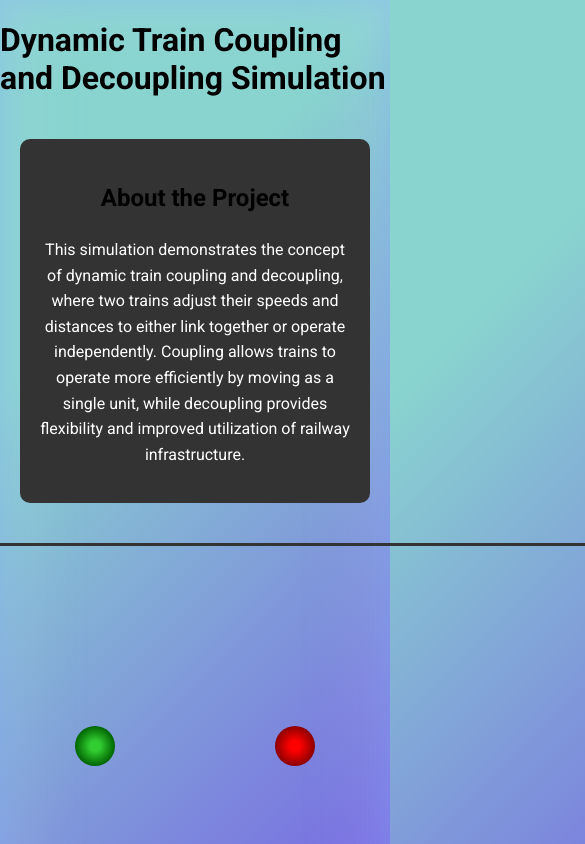
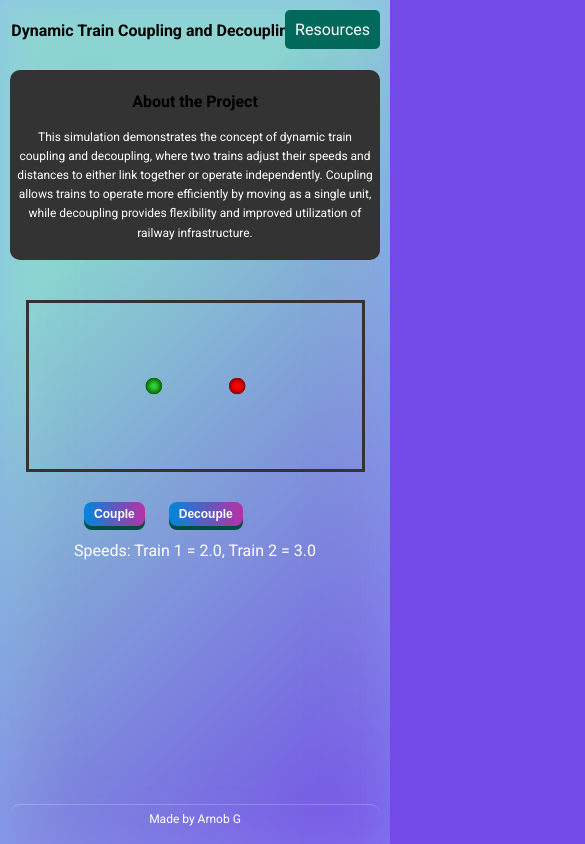
Before and after one commit to aalexandros47/train-coupling-simulation-app, a plain HTML site: page index.html in a window 390 px wide. Shown: the top 844 px of the page, 585 px wide, since content can reach past the window. Drawn offline with Linux system fonts and the light colour scheme.

Commit message:
resources button added

```diff
--- a/index.css
+++ b/index.css
@@ -1,5 +1,5 @@
 body {
-  font-family: 'Roboto', sans-serif; /* Using Google's Roboto */
+  font-family: 'Roboto', sans-serif;
   background-color: #734ae8;
   background-image: linear-gradient(315deg, #734ae8 0%, #89d4cf 74%);
   color: #ffffff;
@@ -11,16 +11,23 @@ body {
   justify-content: center;
   min-height: 100vh;
   box-shadow: inset 0 0 80px rgba(192, 219, 255, 0.35),
-    inset 0 0 32px rgba(65, 120, 255, 0.24); /* Glowing effect */
+    inset 0 0 32px rgba(65, 120, 255, 0.24);
 }
+
 h1,
 h2 {
-  color: #000000; /* Green color for headings */
+  color: #000000;
 }
+
 canvas {
+  width: 90%;
+  max-width: 800px;
+  height: auto;
+  display: block;
+  margin: 20px auto;
   border: 3px solid #333;
-  margin-top: 20px;
 }
+
 button {
   background-image: linear-gradient(
     to right,
@@ -37,15 +44,57 @@ button {
   transition: transform 0.2s, box-shadow 0.2s;
   box-shadow: 0 4px #004d40;
 }
+#resourcesToggle {
+  position: fixed;
+  top: 10px;
+  right: 10px;
+  background-color: #00695c;
+  color: white;
+  padding: 10px;
+  border-radius: 5px;
+  cursor: pointer;
+  z-index: 1000; /* Ensure it stays on top */
+}
+
+#resourcesPanel {
+  position: fixed;
+  top: 50px;
+  right: 10px;
+  background-color: #009688;
+  color: white;
+  border-radius: 5px;
+  padding: 10px;
+  display: none; /* Hidden by default */
+  box-shadow: 0 4px 6px rgba(0, 0, 0, 0.1);
+  z-index: 999; /* Just below the toggle for layering */
+}
+
+#resourcesPanel ul {
+  list-style: none;
+  padding: 0;
+}
+
+#resourcesPanel ul li a {
+  color: white;
+  text-decoration: none;
+}
+
+.hidden {
+  display: none;
+}
+
 button:hover {
   background: linear-gradient(145deg, #00695c, #009688);
 }
+
 button:active {
   box-shadow: 0 2px #004d40;
   transform: translateY(2px);
 }
+
 #description,
 #footer {
+  width: 100%;
   max-width: 800px;
   text-align: center;
   padding: 20px;
@@ -54,12 +103,61 @@ button:active {
   margin: 20px;
   line-height: 1.6;
   font-size: 16px;
+  box-sizing: border-box;
 }
+
+#description {
+  background: #333;
+}
+
 #speedDisplay {
   font-size: 18px;
   margin-top: 5px;
 }
+
 #footer {
-  font-size: 24px; /* Large font size for the footer */
-  margin-top: auto; /* Push the footer to the bottom of the view */
+  font-size: 18px;
+  margin-top: auto;
+  padding: 10px 0;
+  color: #ffffff;
+  background-color: transparent;
+  border-top: 1px solid rgba(255, 255, 255, 0.2);
 }
+
+@media (max-width: 768px) {
+  h1,
+  h2 {
+    font-size: 18px;
+  }
+  #description,
+  #footer {
+    padding: 10px;
+    font-size: 14px;
+  }
+  button {
+    padding: 8px 16px;
+    font-size: 14px;
+  }
+}
+
+@media (max-width: 480px) {
+  body {
+    padding: 10px;
+  }
+  h1,
+  h2 {
+    font-size: 16px;
+  }
+  #description,
+  #footer {
+    padding: 5px;
+    font-size: 12px;
+  }
+  button {
+    padding: 5px 10px;
+    font-size: 12px;
+  }
+  #speedDisplay {
+    font-size: 16px;
+  }
+}
--- a/index.html
+++ b/index.html
@@ -10,7 +10,6 @@
     />
     <link rel="stylesheet" href="./index.css" />
   </head>
-
   <body>
     <h1>Dynamic Train Coupling and Decoupling Simulation</h1>
     <div id="description">
@@ -31,6 +30,16 @@
     </div>
     <div id="footer">Made by Arnob G</div>
 
+    <div id="resourcesToggle" onclick="toggleResources()">Resources</div>
+    <div id="resourcesPanel" class="hidden">
+      <ul>
+        <li><a href="#">Resource 1</a></li>
+        <li><a href="#">Resource 2</a></li>
+        <li><a href="#">Resource 3</a></li>
+        <li><a href="#">More...</a></li>
+      </ul>
+    </div>
+
     <script src="/index.js"></script>
   </body>
 </html>
--- a/index.js
+++ b/index.js
@@ -64,6 +64,7 @@ function updateSimulation() {
 function coupleTrains() {
   coupled = true;
 }
+
 function decoupleTrains() {
   coupled = false;
 }
@@ -92,4 +93,13 @@ function separateTrains() {
   if (train2Position < 500) train2Position += train2Speed;
 }
 
+function toggleResources() {
+  var resourcesPanel = document.getElementById('resourcesPanel');
+  if (resourcesPanel.style.display === 'block') {
+    resourcesPanel.style.display = 'none';
+  } else {
+    resourcesPanel.style.display = 'block';
+  }
+}
+
 updateSimulation();
```
